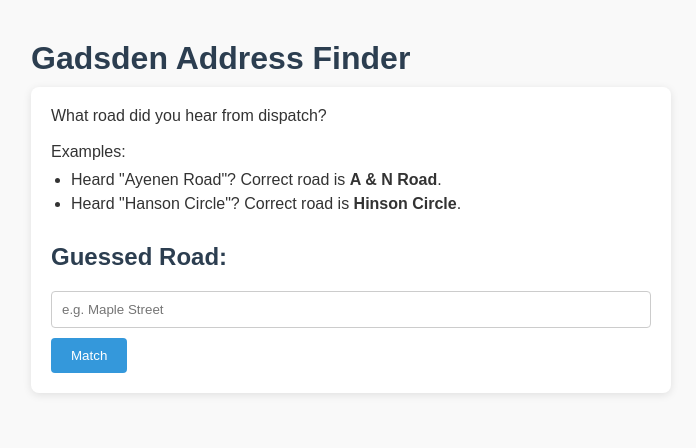
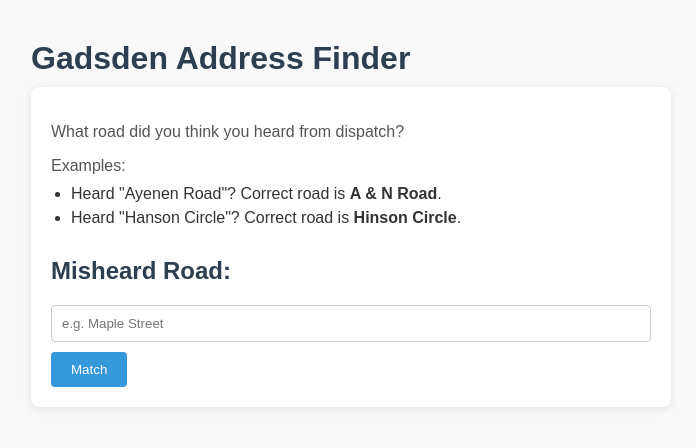
Before and after one commit to Davismk3/gadsden-address-app, a Flask app: page / in a window 1280 px wide. Shown: the top 448 px of the page, without its empty margins (9-705 px from the left). Run offline with Flask 3, Linux system fonts and the light colour scheme; parts of the project's set-up code (start-up, migrations or seed data) failed here and were passed over.

Commit message:
Update index.html

```diff
--- a/templates/index.html
+++ b/templates/index.html
@@ -21,10 +21,9 @@
             box-shadow: 0 2px 8px rgba(0,0,0,0.1);
             max-width: 600px;
         }
-        label {
-            display: block;
-            margin-bottom: 8px;
-            font-size: 14px;
+        p {
+            font-size: 16px;
+            margin-bottom: 10px;
             color: #555;
         }
         input[type=text] {
@@ -62,22 +61,21 @@
 <body>
     <h1>Gadsden Address Finder</h1>
     <form method="POST">
-        <large>What road did you hear from dispatch?</large>
-        <br><br>
+        <p>What road did you think you heard from dispatch?</p>
 
-        <large>Examples:</large>
+        <p>Examples:</p>
         <ul>
             <li>Heard "Ayenen Road"? Correct road is <strong>A & N Road</strong>.</li>
             <li>Heard "Hanson Circle"? Correct road is <strong>Hinson Circle</strong>.</li>
         </ul>
 
-        <h2>Guessed Road:</h2>
+        <h2>Misheard Road:</h2>
         <input type="text" name="guess" value="{{ guess }}" placeholder="e.g. Maple Street">
         <input type="submit" value="Match">
     </form>
 
     {% if matches %}
-        <h2>Possible Matches:</h2>
+        <h2>Possible Matches (Actual Gadsden Roads):</h2>
         <ul>
         {% for match in matches %}
             <li>{{ match }}</li>
```
